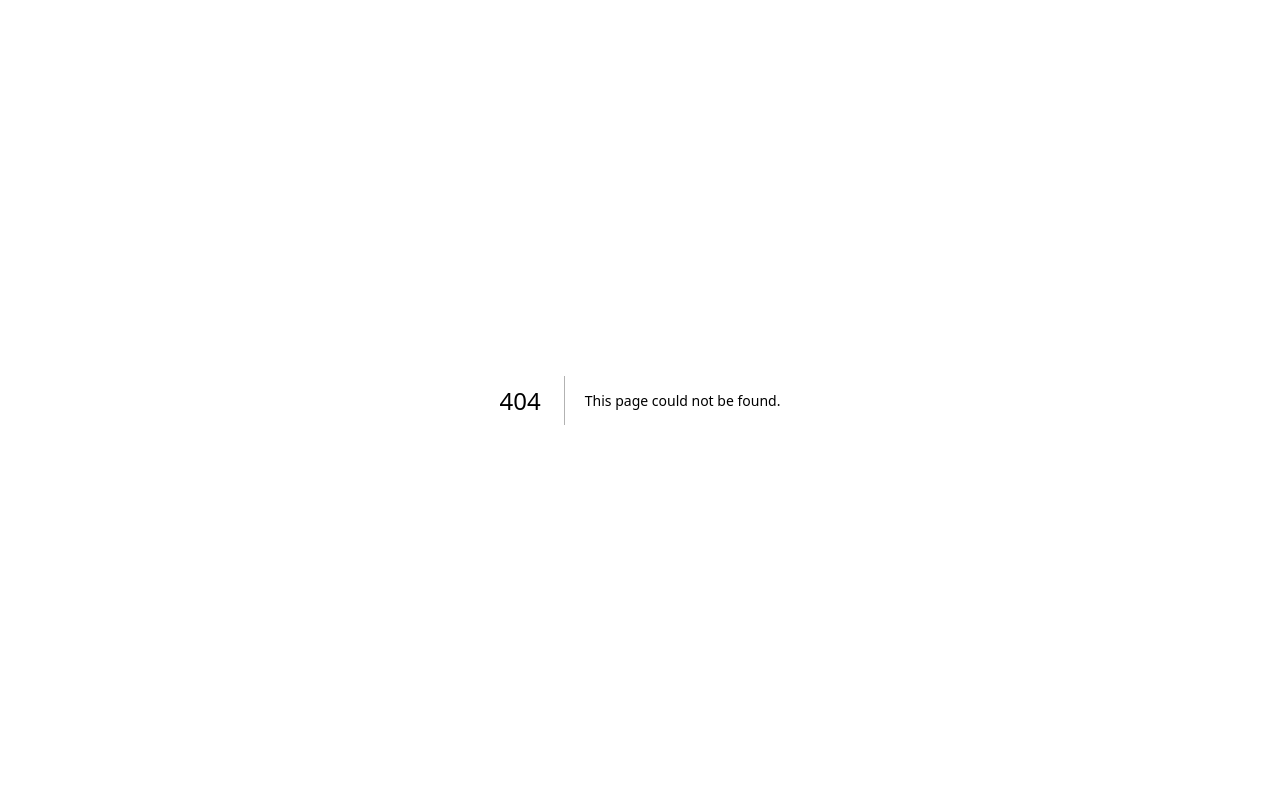
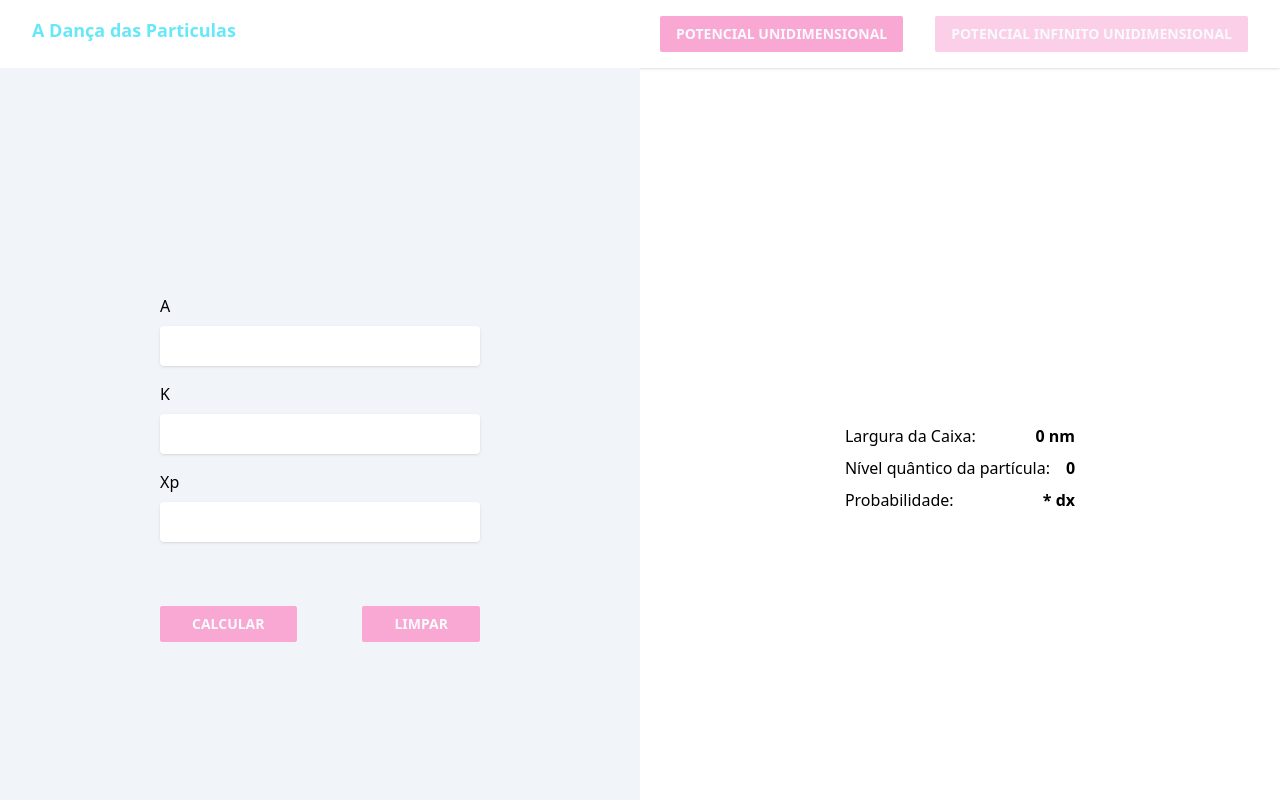
Before and after one commit to sergiomos/fisproj, a Next.js app: page /infinito in a window 1280 px wide. Before the commit this address had no page. Shown: the top 800 px of the page. Built offline with nearby package versions, Linux system fonts and the light colour scheme.

Commit message:
segunda parte

```diff
--- a/src/pages/index.js
+++ b/src/pages/index.js
@@ -1,5 +1,6 @@
 import Input from '../components/input'
 import { useEffect, useState } from 'react'
+import Link from 'next/link'
 
 export default function Home() {
   const [largura, setLargura] = useState("");
@@ -112,7 +113,13 @@ export default function Home() {
 
   return (
     <div className='h-screen'>
-      <header className='px-8 py-4 shadow'><h1 className='text-cyan-300 text-lg font-bold'>A Dança das Particulas</h1></header>
+      <header className='px-8 py-4 shadow flex justify-between'>
+        <h1 className='text-cyan-300 text-lg font-bold'>A Dança das Particulas</h1>
+        <div className='flex gap-8'>
+          <Link href="/" className='rounded-sm bg-pink-200 text-slate-50 px-4 py-2 font-bold uppercase text-sm'>potencial unidimensional</Link>
+          <Link href="/infinito" className='rounded-sm bg-pink-300 text-slate-50 px-4 py-2 font-bold uppercase text-sm'>potencial infinito unidimensional</Link>
+        </div>
+      </header>
       <main className='flex justify-center h-screen'>
         <section className='bg-slate-100 flex justify-center items-center py-8 w-screen'>
           <form className='w-80' onSubmit={calcular}>
--- /dev/null
+++ b/src/pages/infinito.js
@@ -0,0 +1,134 @@
+import Input from '../components/input'
+import { useEffect, useState } from 'react'
+import Link from 'next/link'
+
+export default function Infinito() {
+  const initialResult = {
+    largura: 0,
+    nivel: 0,
+    px: 0,
+    velocidade: 0,
+    comprimentoOnda: 0,
+
+  }
+
+  const plank = 6.626E-34
+  const hev = 4.136E-15
+  const hj = 6.626E-34
+  const c = 3E8
+
+  const [xp, setXp] = useState("");
+  const [a, setA] = useState("");
+  const [k, setK] = useState("");
+  const [m, setM] = useState(9.11E-31);
+  const [result, setResult] = useState(initialResult)
+
+
+
+
+
+  const precise = (n) => n.toPrecision(3)
+
+  const paraEV = (n) => precise(n * 6.242E18);
+  const paraNano = (n) => precise(n / 1e-9)
+  const calcularL = () => precise((2 / Math.pow(a, 2)) * 1e9);
+  const calcularP = () => precise(Math.pow(a, 2) * Math.pow(Math.sin(k * xp * (calcularL() * 1e-9)), 2))
+  const calcularN = (e) => Math.round(k * calcularL() * 1e-9 / Math.PI)
+  const calcularC = (e) => precise((hev * c / e))
+  const calcularV = (e) => precise(Math.round(Math.sqrt(2 * e / m)))
+
+
+  const limpar = () => {
+    setA("");
+    setK("");
+    setXp("");
+    setA("");
+    setResult(initialResult);
+  }
+
+  const calcular = (e) => {
+    e.preventDefault();
+    setResult({
+      largura: calcularL(),
+      nivel: calcularN(),
+      probabilidade: calcularP(),
+      velocidade: calcularV(),
+      comprimentoOnda: calcularC(),
+    })
+  }
+
+
+  return (
+    <div className='h-screen'>
+      <header className='px-8 py-4 shadow flex justify-between'>
+        <h1 className='text-cyan-300 text-lg font-bold'>A Dança das Particulas</h1>
+        <div className='flex gap-8'>
+          <Link href="/" className='rounded-sm bg-pink-300 text-slate-50 px-4 py-2 font-bold uppercase text-sm'>potencial unidimensional</Link>
+          <Link href="/infinito" className='rounded-sm bg-pink-200 text-slate-50 px-4 py-2 font-bold uppercase text-sm'>potencial infinito unidimensional</Link>
+        </div>
+      </header>
+      <main className='flex justify-center h-screen'>
+        <section className='bg-slate-100 flex justify-center items-center py-8 w-screen'>
+          <form className='w-80' onSubmit={calcular}>
+            <fieldset className='flex flex-col gap-4'>
+              <Input
+                label="A"
+                onChange={setA}
+                type="number" value={a}
+                required />
+              <Input
+                label=" K"
+                onChange={setK} value={k}
+                type="number"
+                required />
+              <Input
+                label="Xp"
+                onChange={setXp} value={xp}
+                type="number"
+                required />
+            </fieldset>
+
+            <fieldset className='flex justify-between mt-16'>
+              <button type='submit' className='rounded-sm bg-pink-300 text-slate-50 px-8 py-2 font-bold uppercase text-sm'>calcular</button>
+              <button type='button' className='rounded-sm bg-pink-300 text-slate-50 px-8 py-2 font-bold uppercase text-sm' onClick={limpar}>limpar</button>
+            </fieldset>
+          </form>
+        </section>
+        <section className='flex justify-center items-center py-8 w-screen'>
+          <ul className='flex flex-col gap-2'>
+            <li className='flex justify-between'>
+              <span>
+                Largura da Caixa:
+              </span>
+              <span className='font-bold'>{result.largura} nm               </span>
+            </li>
+
+            <li className='flex justify-between gap-4'>
+              <span>
+                Nível quântico da partícula:
+              </span>
+              <span className='font-bold'>{result.nivel}
+              </span>
+            </li>
+            <li className='flex justify-between'>
+              <span>
+                Probabilidade:
+              </span>
+              <span className='font-bold'>{result.probabilidade} * dx</span>
+            </li>
+
+
+          </ul>
+
+        </section>
+      </main>
+      <footer className='bg-zinc-800 text-slate-50 text-center py-3'>
+        <strong className='text-pink-500'>Feito Por:</strong>
+        <ul>
+          <li>Sérgio Martins de Olivera Santos - 22.222.021-2</li>
+          <li>Deise Adriana Silva Araujo - 22.222.024-6</li>
+        </ul>
+      </footer>
+    </div>
+  )
+}
```
